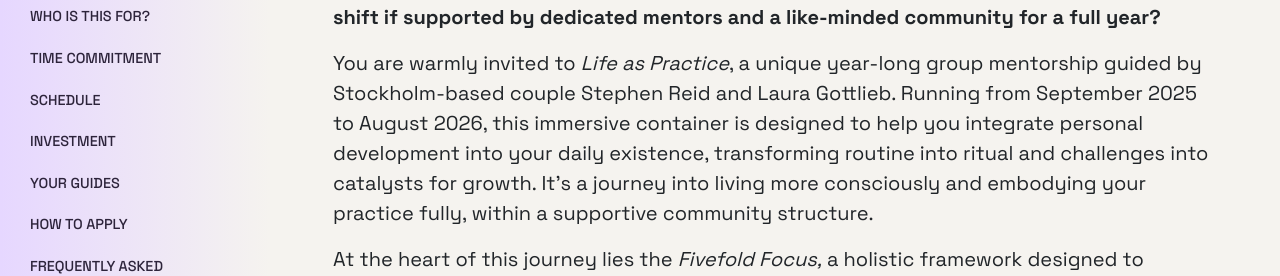
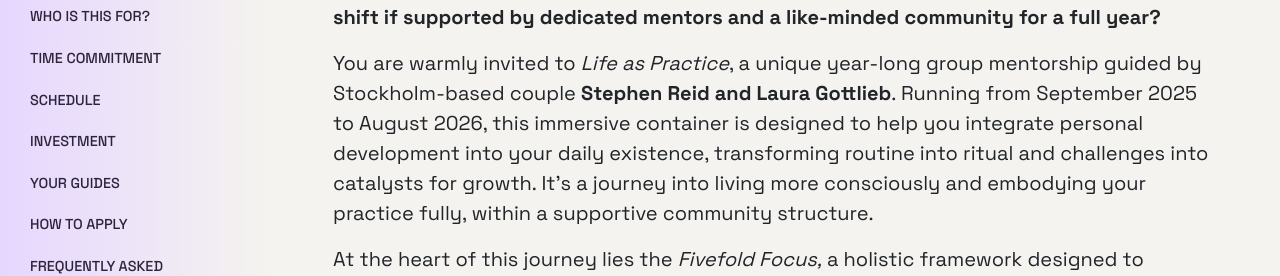
Before and after one commit to stephenreid321/lifeaspractice, a Jekyll site: the page built from index.markdown, in a window 1280 px wide and 900 px high, scrolled down 566 px. Shown: the part 210-486 px from the top of the window. Built offline with Jekyll 4.4.1, drawn with Linux system fonts in a browser that asks for light colours; some of the changed text lies outside the part shown.

```diff
--- a/_sections/introduction.md
+++ b/_sections/introduction.md
@@ -1,6 +1,6 @@
 **What if everyday life could become your practice ground for profound growth and transformation? How would it feel to intentionally weave meditation, movement, learning, creativity, and self-reflection into the rhythm of your days? How might your experience shift if supported by dedicated mentors and a like-minded community for a full year?**
 
-You are warmly invited to *Life as Practice*, a unique year-long group mentorship guided by Stockholm-based couple Stephen Reid and Laura Gottlieb. Running from September 2025 to August 2026, this immersive container is designed to help you integrate personal development into your daily existence, transforming routine into ritual and challenges into catalysts for growth. It's a journey into living more consciously and embodying your practice fully, within a supportive community structure.
+You are warmly invited to *Life as Practice*, a unique year-long group mentorship guided by Stockholm-based couple **Stephen Reid and Laura Gottlieb**. Running from September 2025 to August 2026, this immersive container is designed to help you integrate personal development into your daily existence, transforming routine into ritual and challenges into catalysts for growth. It's a journey into living more consciously and embodying your practice fully, within a supportive community structure.
 
 At the heart of this journey lies the *Fivefold Focus,* a holistic framework designed to cultivate well-being and growth across key dimensions of your life. This structure ensures a balanced approach, encouraging you to engage deeply with: **Meditating**, developing focus and insight through quarterly themes inspired by the work of Rob Burbea; **Moving**, nurturing your physical vitality through consistent embodied practice; **Learning**, expanding your mind with curated readings and memory techniques like Anki; **Creating**, expressing your unique gifts through a personal project aided by cutting-edge tools; and **Reflecting**, deepening self-awareness through regular journaling. These five pillars form the core activities that will ground your practice throughout the year.
 
--- a/_sections/the-fivefold-container.md
+++ b/_sections/the-fivefold-container.md
@@ -1,7 +1,7 @@
 Full moon meetings
 ------------------
 
-We'll meet as a whole group each month on the day of the full moon, 7pm-9pm Stockholm time. The first hour will be centered on the Five Focuses, with the second hour reserved for special guests and Q&A. You'll also have the option of drawing a tarot card to reflect on across the month.
+We'll meet as a whole group each month on the day of the full moon, 7pm-9pm Stockholm time. The first hour will be centered on the *Five Focuses*, with the second hour reserved for special guests and Q&A. You'll also have the option of drawing a tarot card to reflect on across the month.
 
 New moon pods
 -------------
@@ -11,7 +11,7 @@ You'll meet with your pod each month on the day of the new moon. Pods will be se
 Wheel of the Year rituals
 -------------------------
 
-You'll be invited to mark each quarter/cross-quarter observance of the Wheel of the Year with a nature-based ritual. In addition, the week after each observance will be an *adhiṭṭhāna* week (a week of strong determination/strong will), where you're encouraged to make extra effort with each of the Five Focuses.
+You'll be invited to mark each quarter/cross-quarter observance of the Wheel of the Year with a nature-based ritual. In addition, the week after each observance will be an *adhiṭṭhāna* week (a week of strong determination/strong will), where you're encouraged to make extra effort with each of the *Five Focuses*.
 
 One-on-one mentoring sessions
 -----------------------------
```
